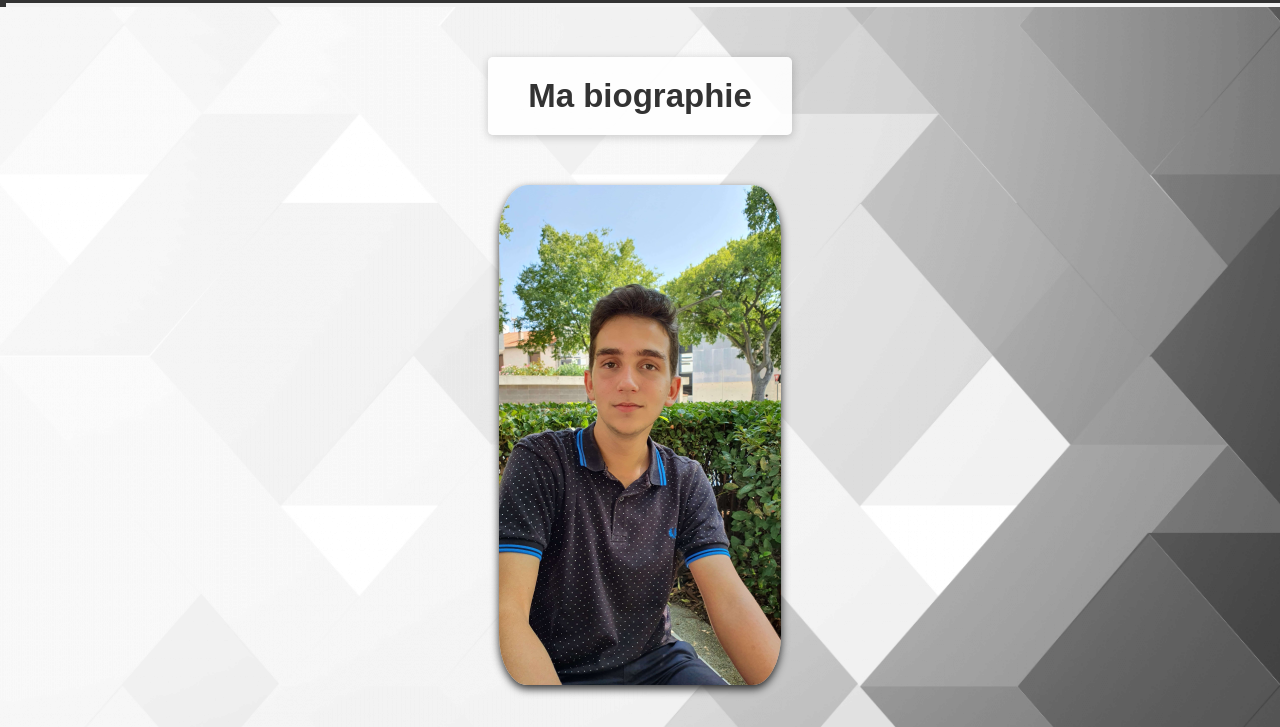
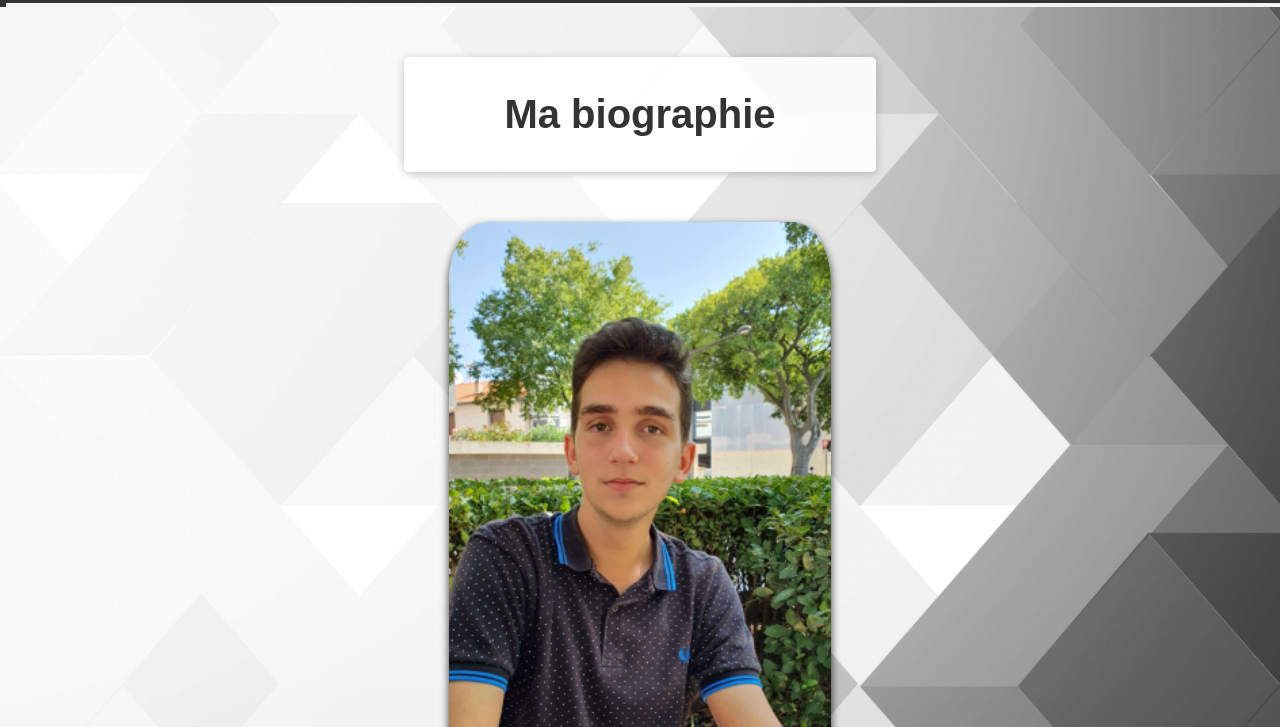
Before and after one commit to gaetanana/Portfolio-, a plain HTML site: page pages/biographie.html in a window 1280 px wide. Shown: the part 73-800 px from the top of the page. Drawn offline with nearby package versions, Linux system fonts and the light colour scheme.

Commit message:
Modification titres

```diff
--- a/pages/biographie.html
+++ b/pages/biographie.html
@@ -57,6 +57,8 @@
         <h1>Ma biographie</h1>
         <img id="magrosseTete" src="../web/img/bibliograpghie/maGrosseTete.png" alt="maGrosseTete">
     </div>
+
+    <div class="section">
         <h2>Mon parcours</h2>
         <div class="text-box">
             <p>J'ai commencé mon parcours scolaire au lycée Dhuoda à Nîmes, où j'ai suivi un baccalauréat spécialisé en
@@ -70,9 +72,10 @@
                 le
                 plus adapté à mes attentes.</p>
         </div>
+    </div>
 
+    <div class="section">
         <h2>Mon profil</h2>
-
         <div class="text-box">
             <div class="text-image-container">
                 <p>Issu du monde agricole et ayant grandi au sein d'une exploitation fruitière, j'ai développé un sens du
@@ -86,7 +89,9 @@
             <p>Je suis conscient de l'importance de l'auto-formation et de l'effort personnel. Par exemple, confronté à des lacunes dans un domaine spécifique, je n'hésite pas à me consacrer à l'apprentissage intensif pour combler ces manques, ce qui est crucial dans le domaine en constante évolution de la sécurité informatique.</p>
             <p>Au fil des ans, mon évolution personnelle et professionnelle s'est traduite par une maturité accrue. Je travaille activement à améliorer mes compétences de communication, notamment à l'oral, et je compense tout défi dans ce domaine par une participation active et enthousiaste dans les discussions, démontrant ainsi mon engagement et ma passion pour mon travail.</p>
         </div>
+    </div>
 
+    <div class="section">
         <h2>Mes centres d'intérêts</h2>
         <div class="text-box">
             <p>Mes centres d'intérêts sont variés et reflètent ma personnalité éclectique.</p>
@@ -111,18 +116,9 @@
                 </p>
                 <img class="side-image" id="moiSurUnStade" src="../web/img/bibliograpghie/supporterMHR.png" alt="moiSurUnStade">
             </div>
-
-
-    </div>
-    <h2>Mon bilan des apprentissages critiques réalisés au semestre 5</h2>
-    <div class="text-box">
-        <div class="button-container">
-            <a href="../bilanApprentissagesCritiques/analyseApprentissageBUT3-GONFIANTINI.pdf" download="analyseApprentissageBUT3-GONFIANTINI.pdf">
-                <button class="download-btn">Télécharger</button>
-            </a>
         </div>
     </div>
-
+    <div class="section">
         <h2>Mon CV</h2>
         <div class="text-box">
             <p>Pour consulter mon CV, vous pouvez le télécharger en cliquant sur ce bouton :</p>
@@ -130,6 +126,7 @@
                 <a href="../cv/cv-gonfiantini_compressed" download="cv-gonfiantini_compressed.pdf">
                     <button class="download-btn">Télécharger</button>
                 </a>
+            </div>
         </div>
     </div>
 </div>
--- a/web/css/biographie.css
+++ b/web/css/biographie.css
@@ -29,11 +29,11 @@ body {
 }
 
 h1 {
-    font-size: 33px;
+    font-size: 40px;
     background-color: rgba(255, 255, 255, 0.9);
     color: #333;
     margin: 30px 60px;
-    padding: 20px 40px;
+    padding: 35px 100px;
     box-shadow: 0 2px 10px rgba(0, 0, 0, 0.2);
     border-radius: 5px;
     text-align: center;
@@ -99,8 +99,8 @@ h2 {
 }
 
 #magrosseTete {
-    width: 282px;
-    height: 500px;
+    width: 382px;
+    height: 600px;
     object-fit: cover;
     border-radius: 10%;
     margin: 20px auto;
--- a/web/css/contacte.css
+++ b/web/css/contacte.css
@@ -31,13 +31,15 @@ body {
 }
 
 h1 {
-    font-size: 35px;
+    font-size: 40px;
     background-color: rgba(255, 255, 255, 0.9);
     color: #333;
     margin: 30px 60px;
-    padding: 20px 120px;
+    padding: 35px 100px;
+    box-shadow: 0 2px 10px rgba(0, 0, 0, 0.2);
     border-radius: 5px;
     text-align: center;
+    font-family: 'Montserrat', sans-serif;
 }
 #divTitre{
     margin: 50px 0;
--- a/web/css/evenements/cssEvenements.css
+++ b/web/css/evenements/cssEvenements.css
@@ -47,14 +47,15 @@ h1, h2 {
 }
 
 h1 {
-    font-size: 35px;
+    font-size: 40px;
     background-color: rgba(255, 255, 255, 0.9);
     color: #333;
-    margin: 30px 80px;
-    padding: 20px 120px;
-    box-shadow: 0 0 10px rgba(40, 217, 88, 0.92);
+    margin: 30px 60px;
+    padding: 35px 100px;
+    box-shadow: 0 2px 10px rgba(0, 0, 0, 0.2);
     border-radius: 5px;
     text-align: center;
+    font-family: 'Montserrat', sans-serif;
 }
 .PremierTitre{
     margin-top: 50px;
--- a/web/css/projets/cssProjets.css
+++ b/web/css/projets/cssProjets.css
@@ -21,14 +21,15 @@ body {
 }
 
 h1 {
-    font-size: 35px;
+    font-size: 40px;
     background-color: rgba(255, 255, 255, 0.9);
     color: #333;
     margin: 30px 60px;
-    padding: 20px 40px;
-    box-shadow: 0 0 10px rgba(40, 217, 88, 0.92);
+    padding: 35px 100px;
+    box-shadow: 0 2px 10px rgba(0, 0, 0, 0.2);
     border-radius: 5px;
     text-align: center;
+    font-family: 'Montserrat', sans-serif;
 }
 .PremierTitre{
     margin-top: 50px;
```
Also changed, not shown: index.html (+0 -1 lines), pages/projets/AventuriersDuRails.html (+0 -3 lines). Lines whose indentation alone changed are shown as unchanged.
